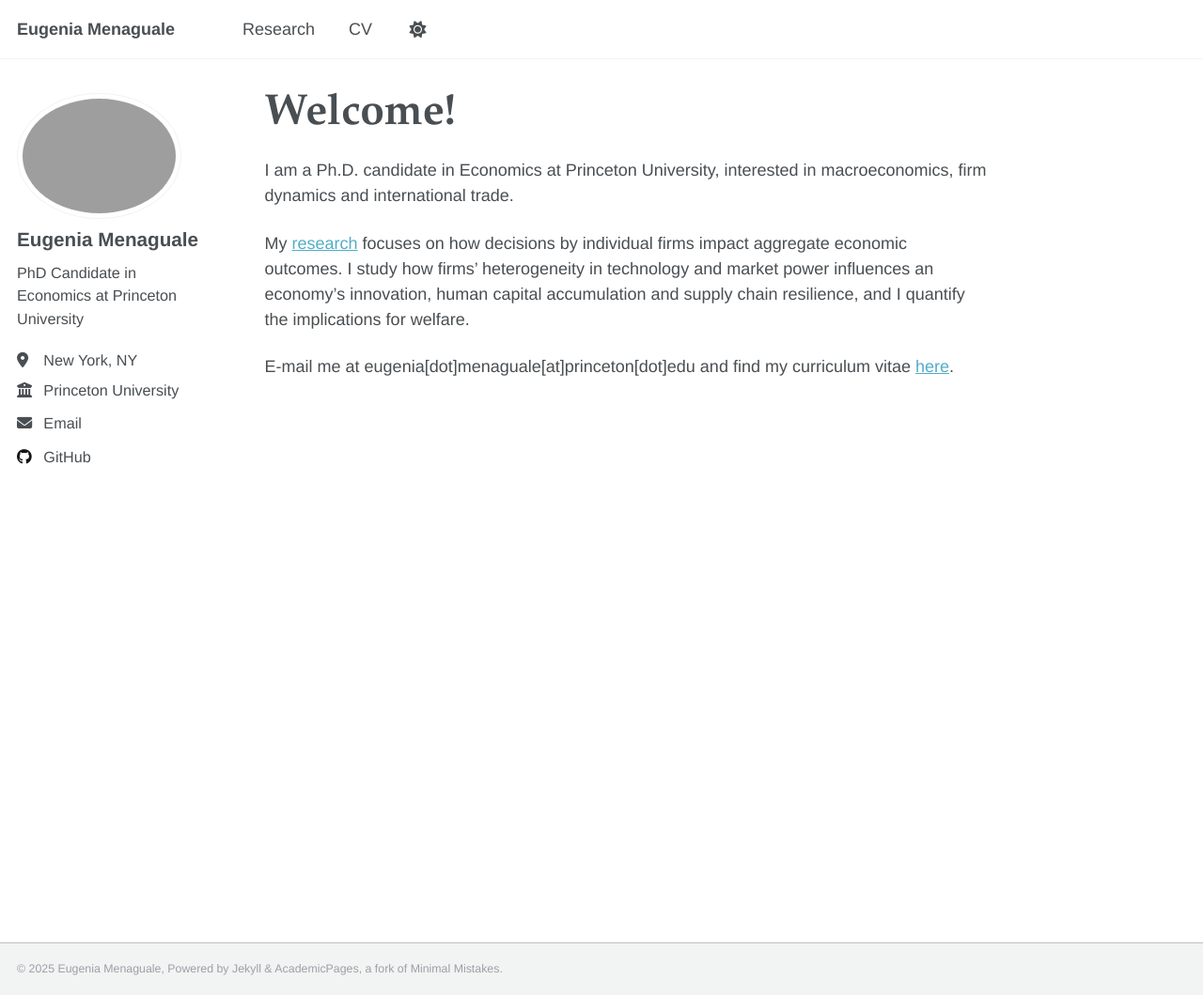
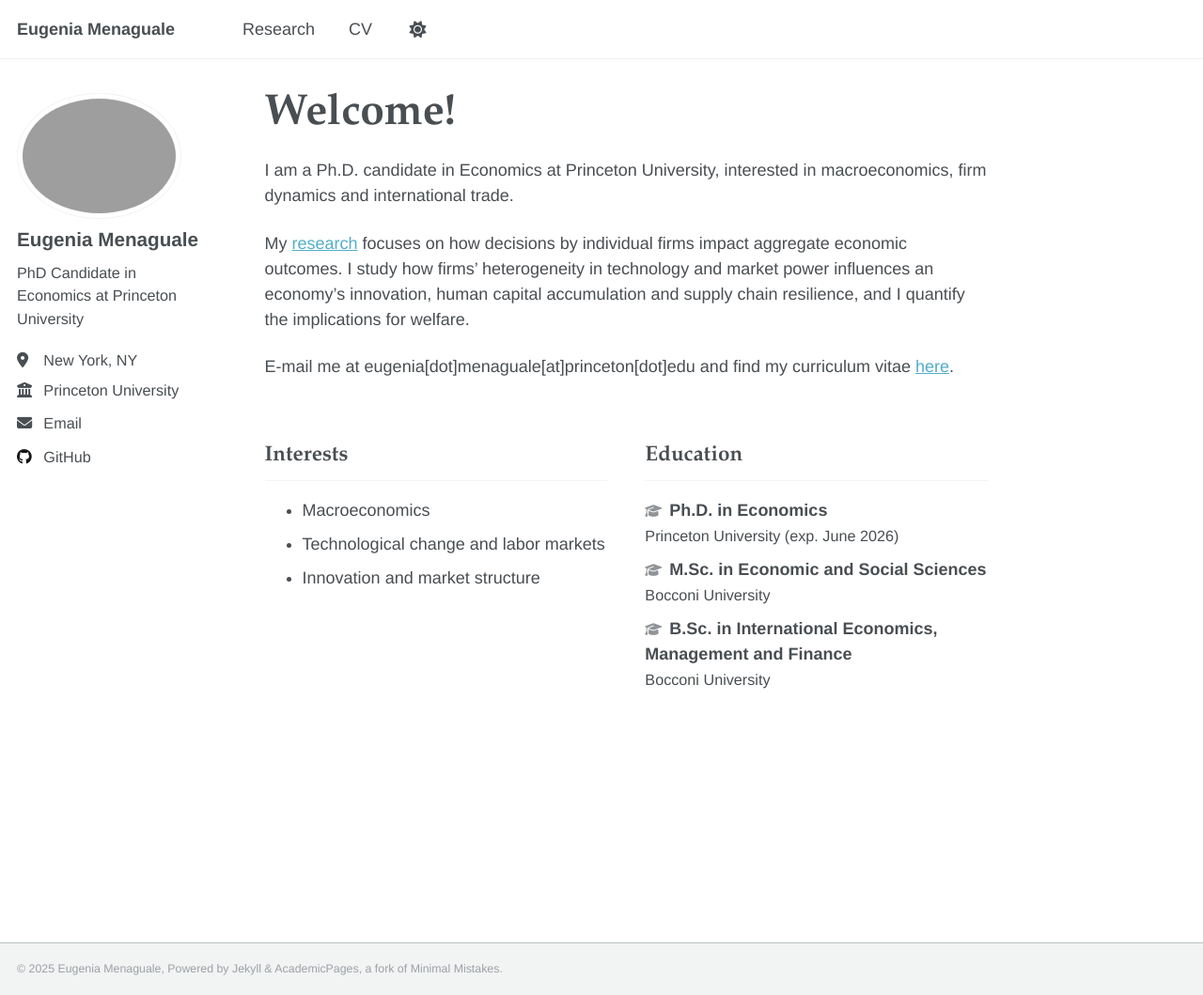
Before and after one commit to eumena/eumena.github.io, a Jekyll site: the page built from _pages/about.md, in a window 1280 px wide and 1059 px high. Shown: the whole window at 94% size. Built offline with Jekyll 4.4.1, drawn with Linux system fonts in a browser that asks for light colours; a script that is not in the unit is left out.

Commit message:
add interests and education to initial page

```diff
--- a/_config.yml
+++ b/_config.yml
@@ -12,7 +12,7 @@ site_theme               : "default"
 title                    : "Eugenia Menaguale"
 title_separator          : "-"
 name                     : &name "Eugenia Menaguale"
-description              : &description "PhD Candidate in Economics at Princeton University"
+description              : &description "Ph.D. Candidate in Economics at Princeton University"
 url                      : https://eumena.github.io # the base hostname & protocol for your site e.g. "https://[your GitHub username].github.io" or if you already have some other page hosted on Github then use "https://[your GitHub username].github.io/[Your Repo Name]"
 baseurl                  : "" # the subpath of your site, e.g. "/blog"
 repository               : "eumena/eumena.github.io"
--- a/_pages/about.md
+++ b/_pages/about.md
@@ -11,3 +11,26 @@ I am a Ph.D. candidate in Economics at Princeton University, interested in macro
 My [research](/research/) focuses on how decisions by individual firms impact aggregate economic outcomes. I study how firms' heterogeneity in technology and market power influences an economy's innovation, human capital accumulation and supply chain resilience, and I quantify the implications for welfare.
 
 E-mail me at eugenia[dot]menaguale[at]princeton[dot]edu and find my curriculum vitae [here](/CV/).
+<div style="display: flex; gap: 40px; flex-wrap: wrap; align-items: flex-start;">
+
+  <!-- Interests -->
+  <div style="flex: 1; min-width: 300px;">
+    <h2>Interests</h2>
+    <ul>
+      <li>Macroeconomics</li>
+      <li>Technological change and labor markets</li>
+      <li>Innovation and market structure</li>
+    </ul>
+  </div>
+
+  <!-- Education -->
+  <div style="flex: 1; min-width: 300px;">
+      <h2>Education</h2>
+    <ul style="list-style: none; padding-left: 0;">
+      <li><i class="fas fa-graduation-cap" style="font-size: 0.8em; opacity: 0.6; margin-right: 8px;"></i><strong>Ph.D. in Economics</strong><br><small>Princeton University (exp. June 2026)</small></li>
+      <li><i class="fas fa-graduation-cap" style="font-size: 0.8em; opacity: 0.6; margin-right: 8px;"></i><strong>M.Sc. in Economic and Social Sciences</strong><br><small>Bocconi University</small></li>
+      <li><i class="fas fa-graduation-cap" style="font-size: 0.8em; opacity: 0.6; margin-right: 8px;"></i><strong>B.Sc. in International Economics, Management and Finance</strong><br><small>Bocconi University</small></li>
+    </ul>
+  </div>
+
+</div>
```
